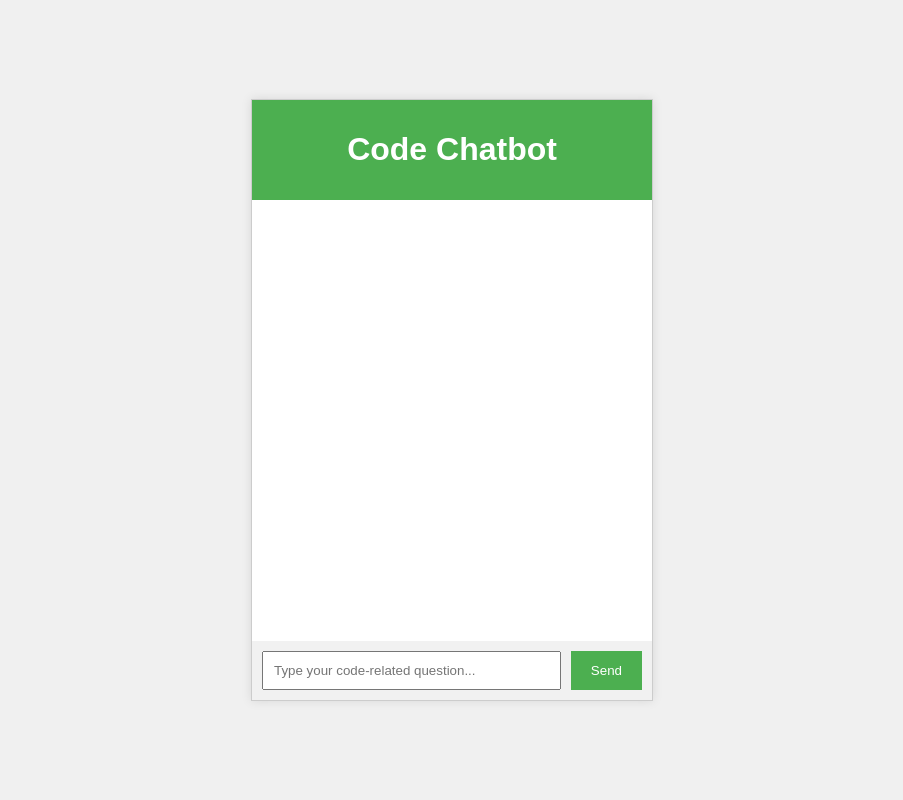
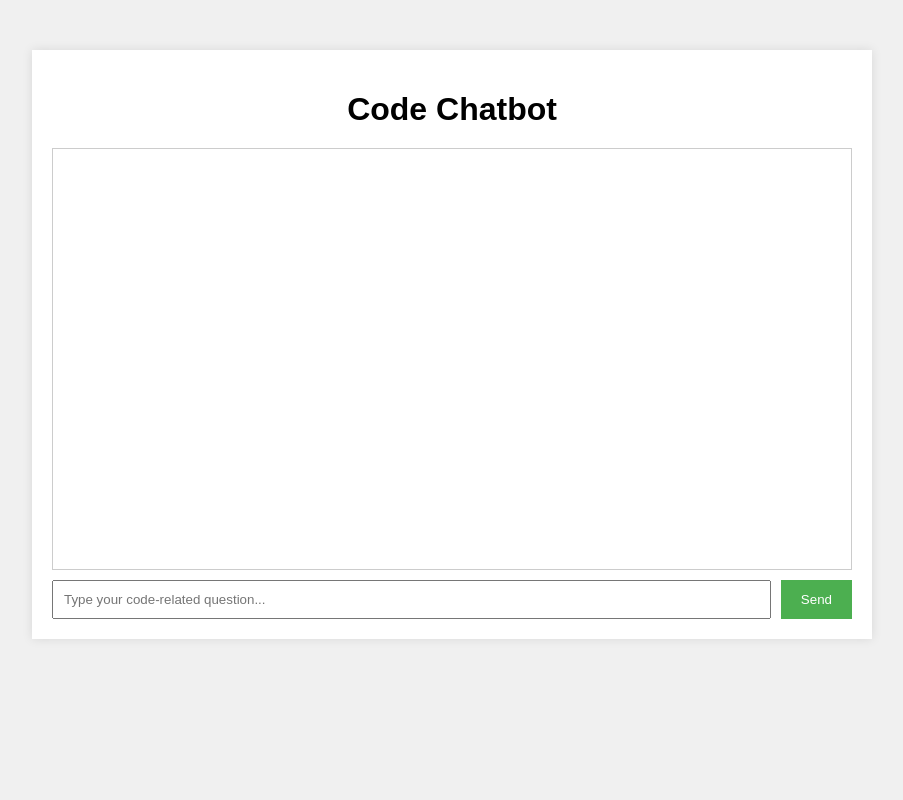
Before and after one commit to Alok-Kumar2005/WP_chatbot, a Flask app: page / in a window 1280 px wide. Shown: the whole page, without its empty margins (188-1091 px from the left). Run offline with Flask 3, Linux system fonts and the light colour scheme.

Commit message:
canvas added

````diff
--- a/app.py
+++ b/app.py
@@ -1,69 +1,57 @@
-# app.py
 import os
+import re
 from flask import Flask, render_template, request, jsonify
 from dotenv import load_dotenv
 from langchain_groq import ChatGroq
 from langchain.prompts import PromptTemplate
 from langchain.chains import LLMChain
 
-# Load environment variables
 load_dotenv()
 
-# Initialize Flask app
 app = Flask(__name__)
 
-# Chatbot configuration
 template = """
-You are a highly specialized chatbot that only provides answers to programming or code-related questions in the form of code only.
-If a question is not related to programming, coding, software development, or technology, politely decline to answer.
-Always provide accurate, concise, and practical code snippets or explanations where relevant and dont give the extra text just code part and also the code is line by line .
+You are a code-only programming assistant. Follow these rules STRICTLY:
+1. Respond ONLY to programming/code-related questions
+2. Return PURE CODE without any explanations, comments, or markdown
+3. Never use code blocks (```) or natural language
+4. Format code with proper line breaks and indentation
+5. If question is non-programming, respond "I specialize in programming queries only."
 
-Query: {input}
+Current query: {input}
 """
 
-# Initialize Groq LLM
 llm = ChatGroq(
     model="mixtral-8x7b-32768",
     temperature=0,
-    max_tokens=None,
-    timeout=None,
-    max_retries=2,
     api_key=os.getenv("GROQ_API_KEY")
 )
 
-# Create prompt template
 code_chatbot_prompt = PromptTemplate(
     input_variables=["input"],
     template=template
 )
 
-# Create LLM Chain
 llm_chain = LLMChain(llm=llm, prompt=code_chatbot_prompt)
 
-# Routes
 @app.route('/')
 def index():
     return render_template('index.html')
 
 @app.route('/get_response', methods=['POST'])
 def get_response():
-    user_message = request.json['message']
+    user_message = request.json.get('message', '')
+    try:
+        response = llm_chain.invoke({"input": user_message})
+        raw_output = response['text']
 
-    try:
-        # Get AI response
-        response = llm_chain.invoke({"input": user_message})
-        ai_message = response.get('text', 'Sorry, I can only help with code-related queries.')
+        cleaned = re.sub(r'```[a-z]*\n?', '', raw_output)
+        cleaned = re.sub(r'\n\s*```', '', cleaned)
+        cleaned = cleaned.strip()
 
-        return jsonify({
-            'status': 'success',
-            'message': ai_message
-        })
-
+        return jsonify({'status': 'success', 'message': cleaned})
     except Exception as e:
-        return jsonify({
-            'status': 'error',
-            'message': str(e)
-        })
+        return jsonify({'status': 'error', 'message': str(e)})
 
 if __name__ == '__main__':
     app.run(debug=True)
--- a/static/css/style.css
+++ b/static/css/style.css
@@ -1,70 +1,65 @@
-/* static/css/style.css */
 body {
+    margin: 0;
     font-family: Arial, sans-serif;
-    margin: 0;
-    padding: 0;
-    display: flex;
-    justify-content: center;
-    align-items: center;
-    height: 100vh;
-    background-color: #f0f0f0;
+    background: #f0f0f0;
   }
 
-.chat-container {
-    width: 400px;
-    height: 600px;
-    border: 1px solid #ccc;
-    display: flex;
-    flex-direction: column;
-    background-color: white;
+  .container {
+    width: 80%;
+    max-width: 800px;
+    margin: 50px auto;
+    background: #fff;
+    padding: 20px;
     box-shadow: 0 0 10px rgba(0,0,0,0.1);
   }
 
-.chat-header {
-    background-color: #4CAF50;
-    color: white;
-    padding: 10px;
+  h1 {
     text-align: center;
+    margin-bottom: 20px;
   }
 
-.chat-messages {
-    flex-grow: 1;
+  .chat-box {
+    border: 1px solid #ccc;
+    height: 400px;
     overflow-y: auto;
     padding: 10px;
-}
-
-.chat-input {
-    display: flex;
-    padding: 10px;
-    background-color: #f1f1f1;
-}
-
-#userInput {
-    flex-grow: 1;
-    padding: 10px;
-    margin-right: 10px;
-}
-
-#sendButton {
-    padding: 10px 20px;
-    background-color: #4CAF50;
-    color: white;
-    border: none;
-    cursor: pointer;
+    margin-bottom: 10px;
   }
 
   .message {
-    margin-bottom: 10px;
+    margin: 10px 0;
     padding: 10px;
     border-radius: 5px;
   }
 
-.user-message {
-    background-color: #e6f2ff;
+  /* User messages (blue) */
+  .user {
+    background: #e6f2ff;
     text-align: right;
   }
 
-.ai-message {
-    background-color: #f0f0f0;
-    text-align: left;
+
+  .ai {
+    background: #f0f0f0;
+    white-space: pre-wrap;
+    font-family: monospace;
   }
+
+  /* Input area */
+  .input-area {
+    display: flex;
+    gap: 10px;
+  }
+
+  #userInput {
+    flex: 1;
+    padding: 10px;
+  }
+
+  #sendBtn {
+    padding: 10px 20px;
+    cursor: pointer;
+    background: #4CAF50;
+    color: #fff;
+    border: none;
+  }
--- a/templates/index.html
+++ b/templates/index.html
@@ -1,25 +1,24 @@
-<!-- templates/index.html -->
 <!DOCTYPE html>
 <html lang="en">
 <head>
-    <meta charset="UTF-8">
-    <meta name="viewport" content="width=device-width, initial-scale=1.0">
-    <title>Code Chatbot</title>
-    <link rel="stylesheet" href="{{ url_for('static', filename='css/style.css') }}">
+  <meta charset="UTF-8" />
+  <title>Code Chatbot</title>
+  <link rel="stylesheet" href="{{ url_for('static', filename='css/style.css') }}">
 </head>
 <body>
-    <div class="chat-container">
-        <div class="chat-header">
-            <h1>Code Chatbot</h1>
-        </div>
-        <div class="chat-messages" id="chatMessages">
-            <!-- Chat messages will be dynamically added here -->
-        </div>
-        <div class="chat-input">
-            <input type="text" id="userInput" placeholder="Type your code-related question...">
-            <button id="sendButton">Send</button>
-        </div>
+  <div class="container">
+    <h1>Code Chatbot</h1>
+
+    <!-- Chat window -->
+    <div class="chat-box" id="chatBox"></div>
+
+    <!-- Input area -->
+    <div class="input-area">
+      <input type="text" id="userInput" placeholder="Type your code-related question..." />
+      <button id="sendBtn">Send</button>
     </div>
-    <script src="{{ url_for('static', filename='js/script.js') }}"></script>
+  </div>
+
+  <script src="{{ url_for('static', filename='js/script.js') }}"></script>
 </body>
 </html>
````
Also changed, not shown: src/prompt.py (+8 -3 lines), static/js/script.js (+21 -28 lines). Lines whose indentation alone changed are shown as unchanged.
